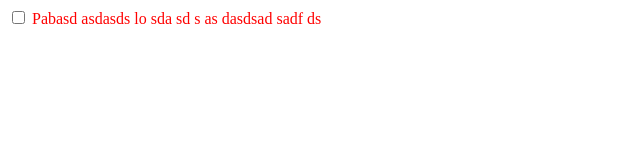
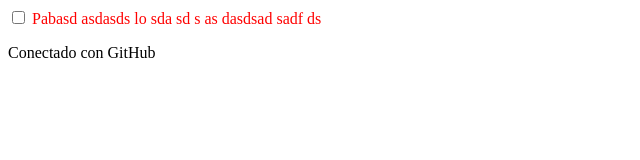
Before and after one commit to pablone/pruebas-git, a plain HTML site: page index.html in a window 1280 px wide. Shown: the whole page, without its empty margins (0-640 px from the left). Drawn offline with Linux system fonts and the light colour scheme.

Commit message:
Pruebas en github

```diff
--- a/index.html
+++ b/index.html
@@ -11,5 +11,6 @@
 		<input type="checkbox" name="btn-check" id="btn-check" class="btn-check">
 		<label for="btn-check">Pabasd asdasds lo sda sd s as dasdsad sadf ds</label>
 	</div>
+	<p>Conectado con GitHub</p>
 </body>
 </html>
```
